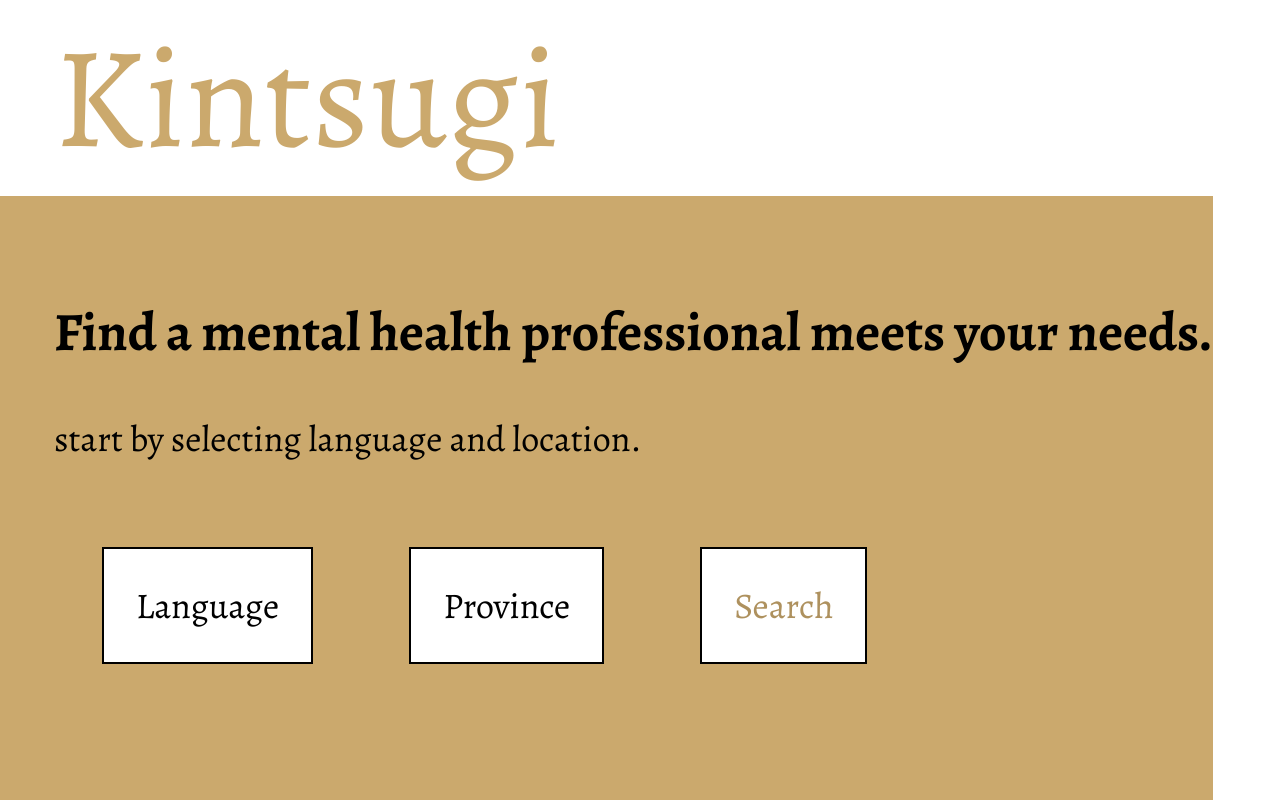
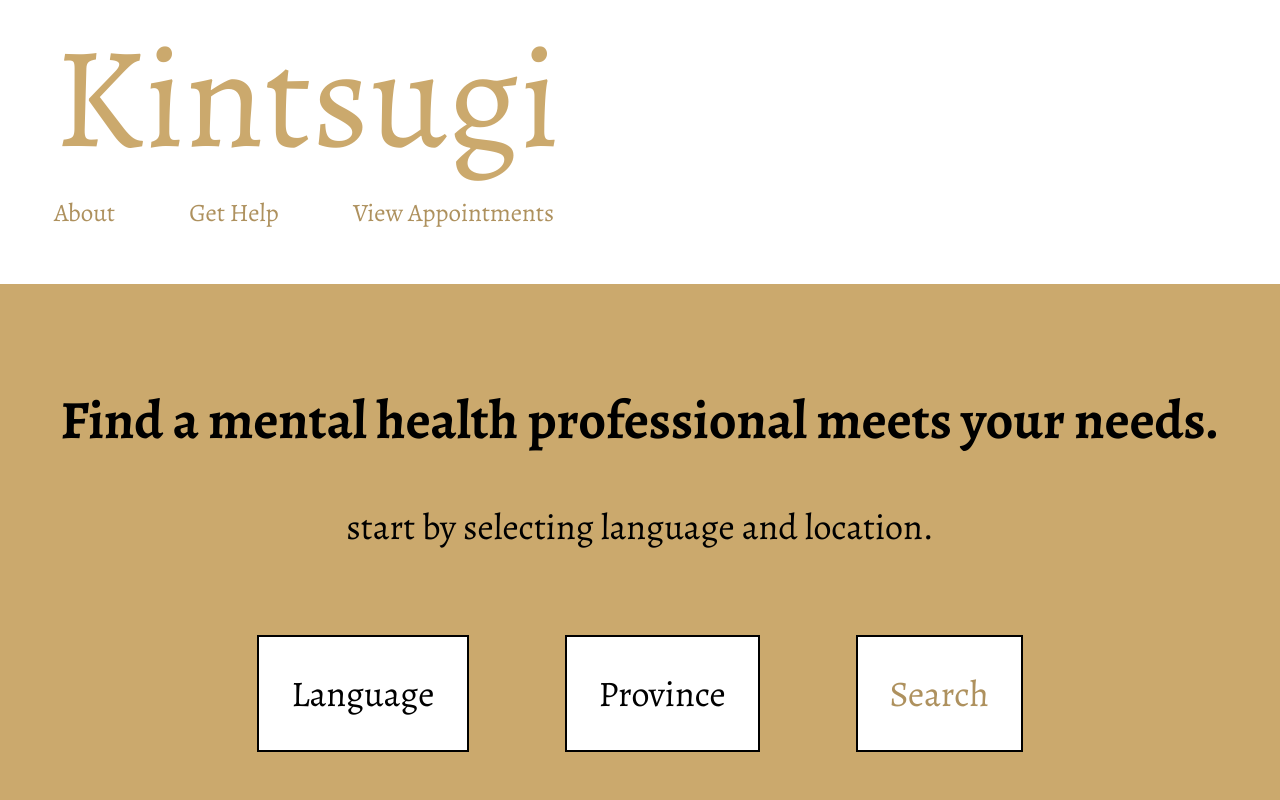
Before and after one commit to heyjiani/project-kintsugi, a React (Create React App) app in the folder react-front-end/: page / in a window 1280 px wide. Shown: the top 800 px of the page. Built offline with nearby package versions, Linux system fonts and the light colour scheme.

Commit message:
created navbar and footer components for app.js

```diff
--- a/react-front-end/src/App.js
+++ b/react-front-end/src/App.js
@@ -12,7 +12,9 @@ import HomePage from "./pages/Homepage";
 import ProfessionalsPage from "./pages/ProfessionalsPage";
 import AppointmentPage from "./pages/AppointmentPage";
 import BookingPage from "./pages/BookingPage";
+import Footer from "./pages/Footer";
 import "./scss/main.scss";
+import NavBar from "./pages/NavBar";
 
 // fetchData = () => {
 //   axios.get('/api/data') // You can simply make your requests to "/api/whatever you want"
@@ -29,26 +31,11 @@ import "./scss/main.scss";
 
 function App() {
   return (
-    // <body>
-    //   {/* nav bar below  */}
+    <>
+    <BrowserRouter>
+<NavBar />
+      <Routes>
 
-    //   {/* the components will populate in the "components_container" div below */}
-
-    //   <main>
-    //     <div className="components_container">
-    //       the componnents will go here
-    //     </div>
-    //   </main>
-
-    //   {/* footer below  */}
-
-    <BrowserRouter>
-      <nav class="navigation">
-        <div class="logo">
-          <h1>Kintsugi</h1>
-        </div>
-      </nav>
-      <Routes>
         <Route
           path="/"
           element={<HomePage />}
@@ -69,16 +56,13 @@ function App() {
           element={<BookingPage />}
           exact
         />
+
         {/* <Route element={<Error />} /> */}
       </Routes>
-      <footer>
-        <div>
-          <h4>Kintsugi</h4>
-        </div>
-        <div>About the makers.</div>
-        <div>© Kintsugi 2022</div>
-      </footer>
+      <Footer />
+
     </BrowserRouter>
+    </>
   );
 }
 
--- /dev/null
+++ b/react-front-end/src/components/NavLinks.jsx
@@ -0,0 +1,11 @@
+import React from "react";
+
+export default function NavLinks() {
+  return (
+    <div className='navigation_links'>
+    <div><a href="">About</a></div>
+    <div><a href="">Get Help</a></div>
+    <div><a href="">View Appointments</a></div>
+  </div>
+  );
+}
--- a/react-front-end/src/css/App.css
+++ b/react-front-end/src/css/App.css
@@ -15,6 +15,7 @@ h4 {
 
 .navigation {
   display: flex;
+  flex-direction: column;
 }
 
 .navigation_links {
@@ -26,18 +27,13 @@ h4 {
   color: #ae915e;
 }
 
-body {
-  background-image: "url(${/images/Kintsugi_crack.png})"
-    repeat;
-  display: block;
-  position: fixed;
-}
-
 .components_container {
   background-color: #cba96d;
   height: 700px;
-  padding-left: 54px;
   padding-top: 54px;
+  width: 100%;
+  justify-content: center;
+  text-align: center;
 }
 
 footer {
@@ -47,3 +43,8 @@ footer {
   padding: 25px 54px 2px 54px;
   font-size: 15px;
 }
+
+a {
+  color: #ae915e;
+  text-decoration: none;
+}
--- a/react-front-end/src/css/index.css
+++ b/react-front-end/src/css/index.css
@@ -5,6 +5,7 @@ body {
   -webkit-font-smoothing: antialiased;
   -moz-osx-font-smoothing: grayscale;
   font-size: 36px;
+  cursor: url(https://cur.cursors-4u.net/nature/nat-10/nat976.ani), url(https://cur.cursors-4u.net/nature/nat-10/nat976.gif), auto !important;
 }
 
 code {
--- /dev/null
+++ b/react-front-end/src/pages/Footer.jsx
@@ -0,0 +1,14 @@
+import React from "react";
+
+export default function Footer() {
+
+  return (
+    <footer>
+        <div>
+          <h4>Kintsugi</h4>
+        </div>
+        <div>About the makers.</div>
+        <div>© Kintsugi 2022</div>
+      </footer>
+  );
+}
--- a/react-front-end/src/pages/Homepage.jsx
+++ b/react-front-end/src/pages/Homepage.jsx
@@ -1,11 +1,15 @@
 import React from "react";
 
 import HomeHeader from "../components/HomeHeader";
+import NavBar from "./NavBar";
+import Footer from "./Footer";
 
 export default function Homepage() {
   return (
+    < >
     <div className="components_container">
       <HomeHeader />
     </div>
+    </>
   );
 }
--- /dev/null
+++ b/react-front-end/src/pages/NavBar.jsx
@@ -0,0 +1,14 @@
+import React from "react";
+import NavLinks from "../components/NavLinks";
+
+export default function NavBar() {
+
+  return (
+    <nav className="navigation">
+        <div className="logo">
+          <h1>Kintsugi</h1>
+        </div>
+     <NavLinks />
+      </nav>
+  );
+}
```
